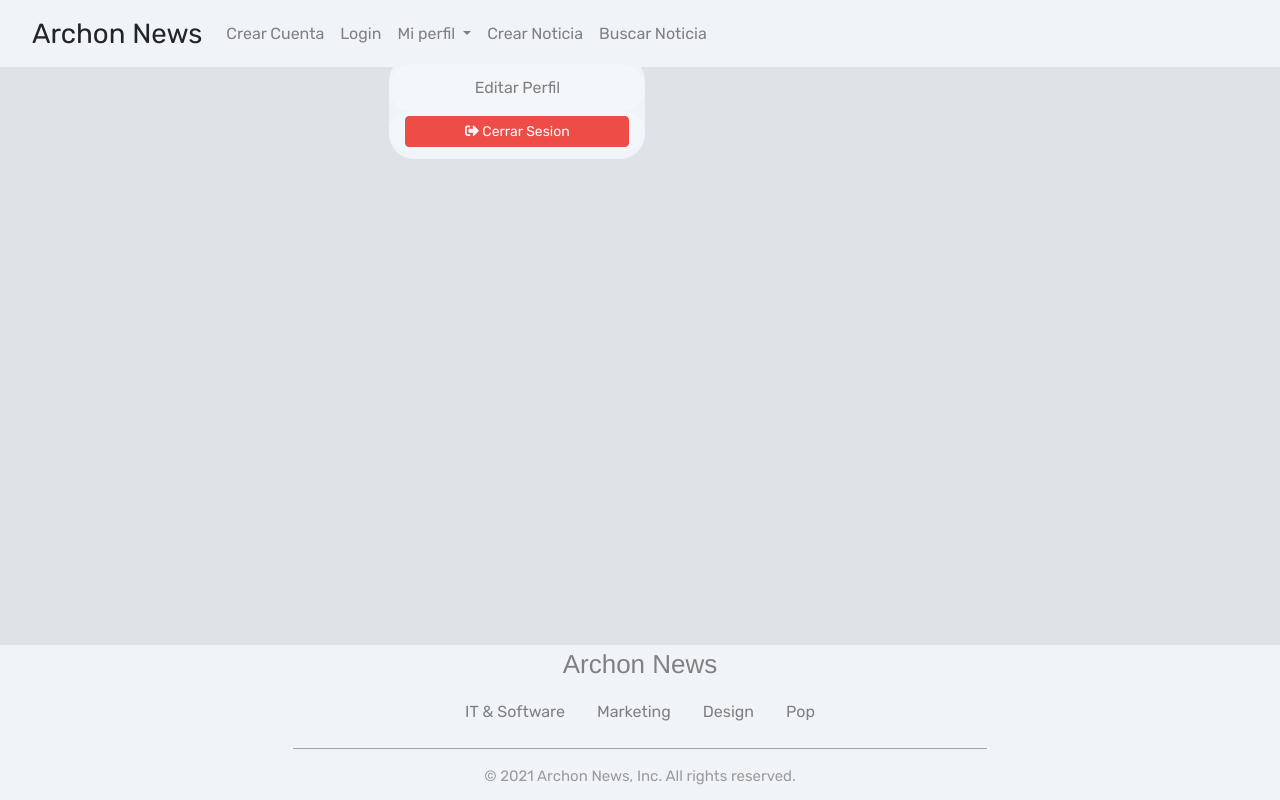
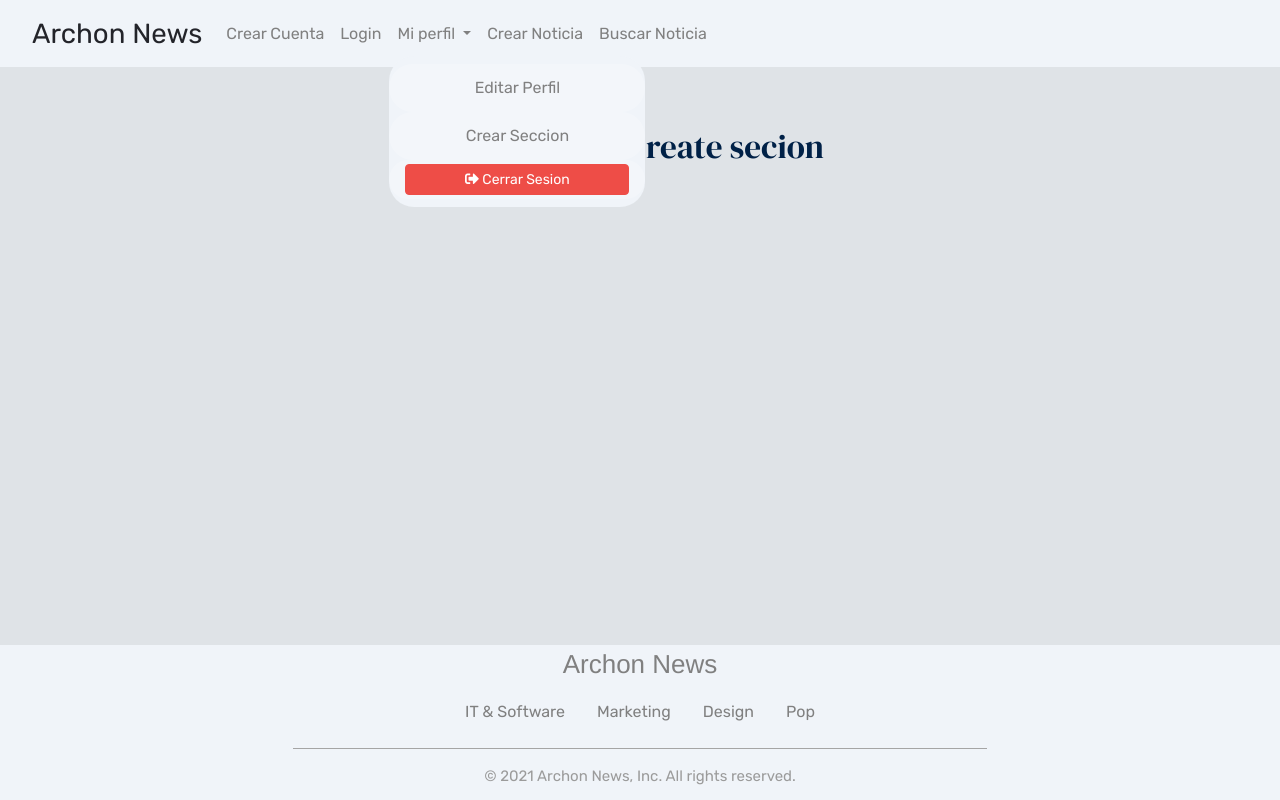
Before and after one commit to mquintero0118/PiaBDM, a Vue app: page /createSection in a window 1280 px wide. Both pictures are taken after a click on the button "Mi perfil". Built offline with nearby package versions, Linux system fonts and the light colour scheme.

Commit message:
added createSection to router and nav

```diff
--- /dev/null
+++ b/src/components/createSection.vue
@@ -0,0 +1,13 @@
+<template>
+  <h2>hello wrold create secion</h2>
+</template>
+
+<script>
+export default {
+
+}
+</script>
+
+<style>
+
+</style>
--- a/src/components/navbar.vue
+++ b/src/components/navbar.vue
@@ -20,6 +20,9 @@
           <ul class="dropdown-menu" aria-labelledby="navbarDropdown">
              <li class="dropdown-item">
           <router-link to="/editProfile" class="nav-link">Editar Perfil</router-link>
+        </li>
+        <li class="dropdown-item">
+          <router-link to="/createSection" class="nav-link">Crear Seccion</router-link>
         </li>
         <li class="dropdown-item">
         <button type="button" class="btn btn-danger btn-sm"><i class="fas fa-sign-out-alt"></i> Cerrar Sesion</button>
--- a/src/router/index.js
+++ b/src/router/index.js
@@ -6,6 +6,7 @@ import EditProfile from '../components/EditProfile.vue'
 import CreateNews from '../components/createNews.vue'
 import seeNews from '../components/seeNews.vue'
 import searchNews from '../components/searchNews.vue'
+import createSection from '../components/createSection.vue'
 
 const routes = [
   {
@@ -73,6 +74,14 @@ const routes = [
     },
   },
   {
+    path: '/createSection',
+    name: 'CreateSection',
+    component: createSection,
+    meta: {
+      title: 'Create Section',
+    },
+  },
+  {
     path: '/about',
     name: 'About',
     // route level code-splitting
```
